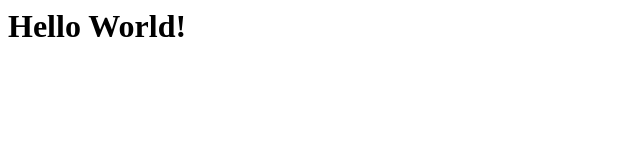
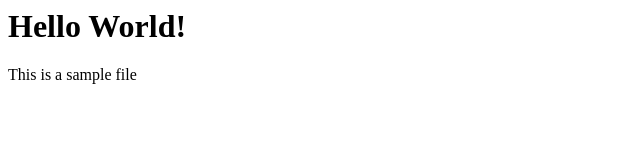
Before and after one commit to y-k-web/design-kadai, a plain HTML site: page kadai_010/index.html in a window 1280 px wide. Shown: the whole page, without its empty margins (0-640 px from the left). Drawn offline with Linux system fonts and the light colour scheme.

Commit message:
Add files via upload

```diff
--- a/kadai_010/index.html
+++ b/kadai_010/index.html
@@ -1 +1,2 @@
 <h1>Hello World!</h1>
+<p>This is a sample file</p>
```
